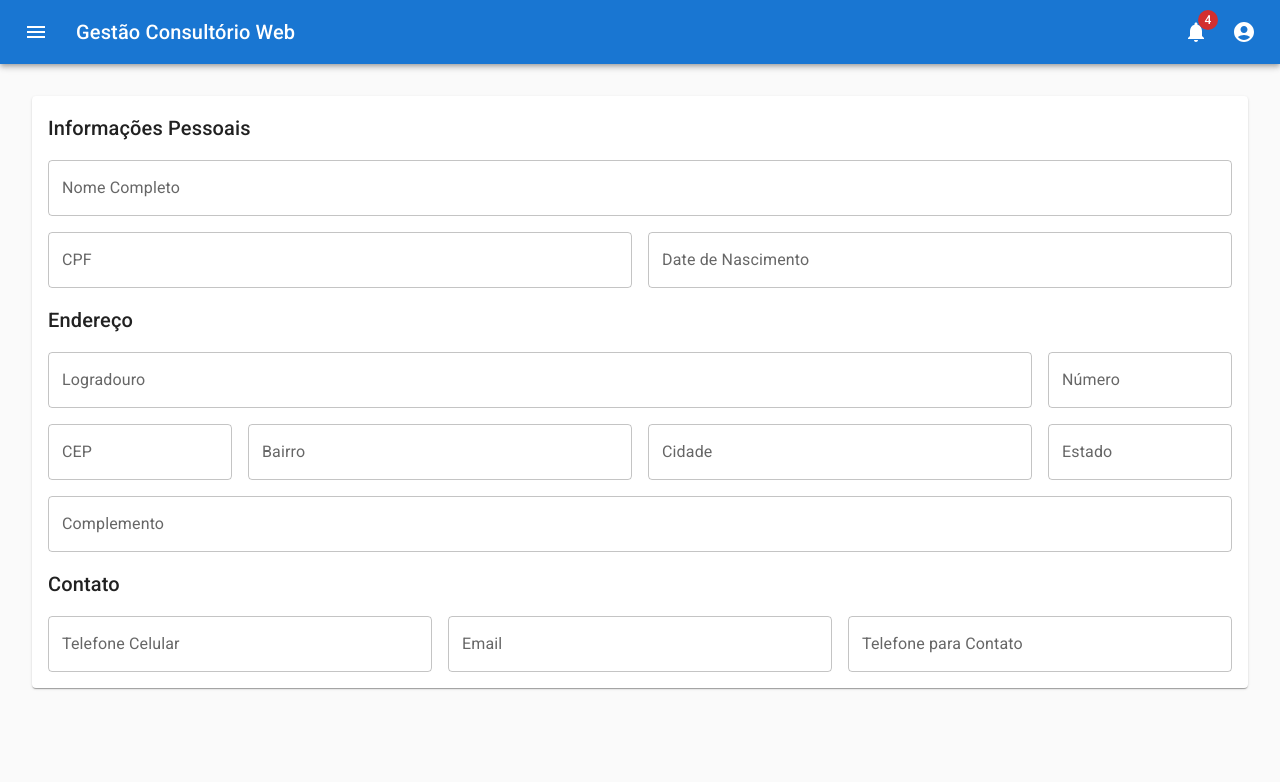
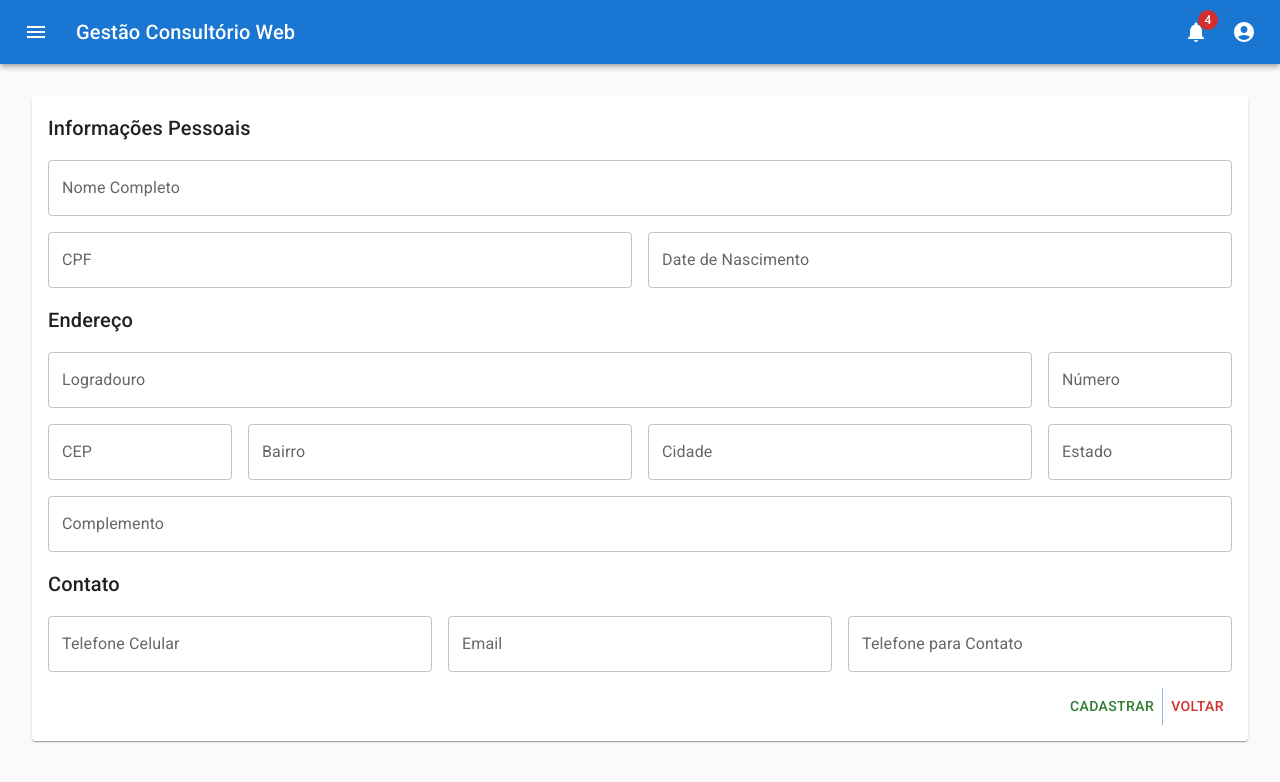
Before and after one commit to marcusbalbi/gestao-consultorio-web, a React (Create React App) app: page /paciente/cadastrar in a window 1280 px wide. Shown: the top 782 px of the page. Built offline with nearby package versions, Linux system fonts and the light colour scheme.

Commit message:
add actionbar

```diff
--- a/src/features/paciente/PacienteCreate.tsx
+++ b/src/features/paciente/PacienteCreate.tsx
@@ -1,4 +1,10 @@
-import { Grid, TextField, Typography } from "@mui/material";
+import {
+  Button,
+  ButtonGroup,
+  Grid,
+  TextField,
+  Typography,
+} from "@mui/material";
 import * as React from "react";
 import { Page } from "../../shared";
 
@@ -67,7 +73,15 @@ const PacienteCreate = () => {
         <Grid item xs={12} md={4}>
           <TextField fullWidth label="Telefone para Contato" />
         </Grid>
-
+        <Grid item xs={12}>
+          <ButtonGroup
+            variant="text"
+            sx={{ display: "flex", justifyContent: "flex-end" }}
+          >
+            <Button color="success">Cadastrar</Button>
+            <Button color="error">Voltar</Button>
+          </ButtonGroup>
+        </Grid>
       </Grid>
     </Page>
   );
```
